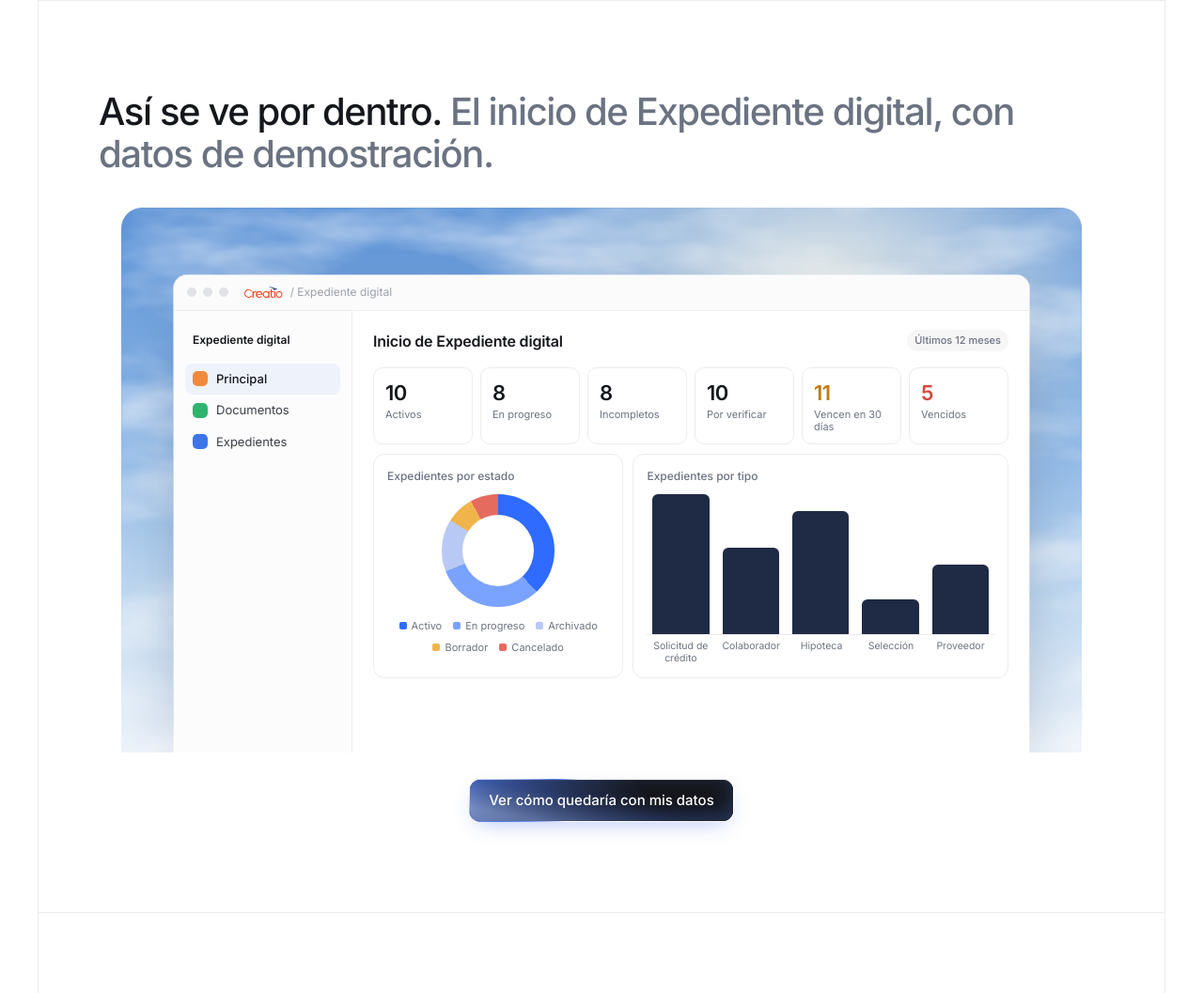
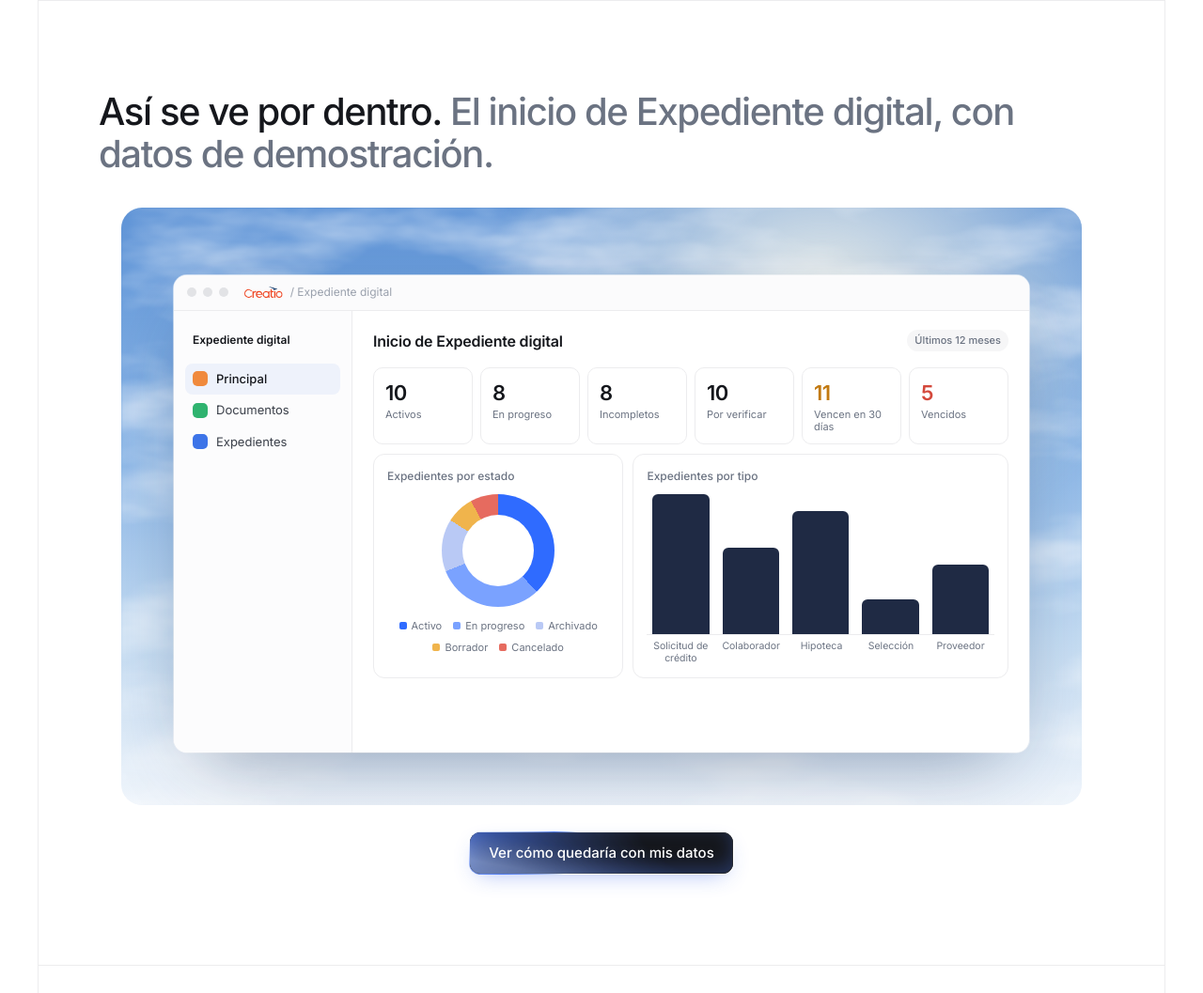
Before and after one commit to dupuypersonal-maker/expediente-digital, a plain HTML site: page index.html in a window 1280 px wide. Shown: the part 1313-2370 px from the top of the page at 94% size. Drawn offline with Linux system fonts and the light colour scheme; animation ran at ten frames a second.

Commit message:
Maqueta con fondo cerrado abajo
Co-Authored-By: Claude Opus 5.5 <noreply@anthropic.com>
Claude-Session: https://claude.ai/code/session_01AMTttyefHGtCfBvDAJiV8f

```diff
--- a/index.html
+++ b/index.html
@@ -257,7 +257,7 @@ h1{font-size:clamp(40px,6.4vw,76px);line-height:1.02;letter-spacing:-.045em;font
 @media (max-width:380px){.pill{font-size:11px}.st{font-size:9.5px}}
 
 .hero-vsl{margin-top:44px}.hero-vsl .vsl{max-width:980px;margin:0 auto}
-#video .sky{margin-top:34px}
+#video .sky{margin-top:34px;border-radius:22px;padding-bottom:56px}#video .win{border-radius:14px}@media (max-width:600px){#video .sky{padding-bottom:12px}}
 /* video */
 .vsl{position:relative;border-radius:20px;overflow:hidden;aspect-ratio:16/9;background:#10131a;max-width:960px;margin:40px auto 0;cursor:pointer}
 .vsl .blur{position:absolute;inset:-20px;filter:blur(14px) brightness(.55);transform:scale(1.05)}
```
